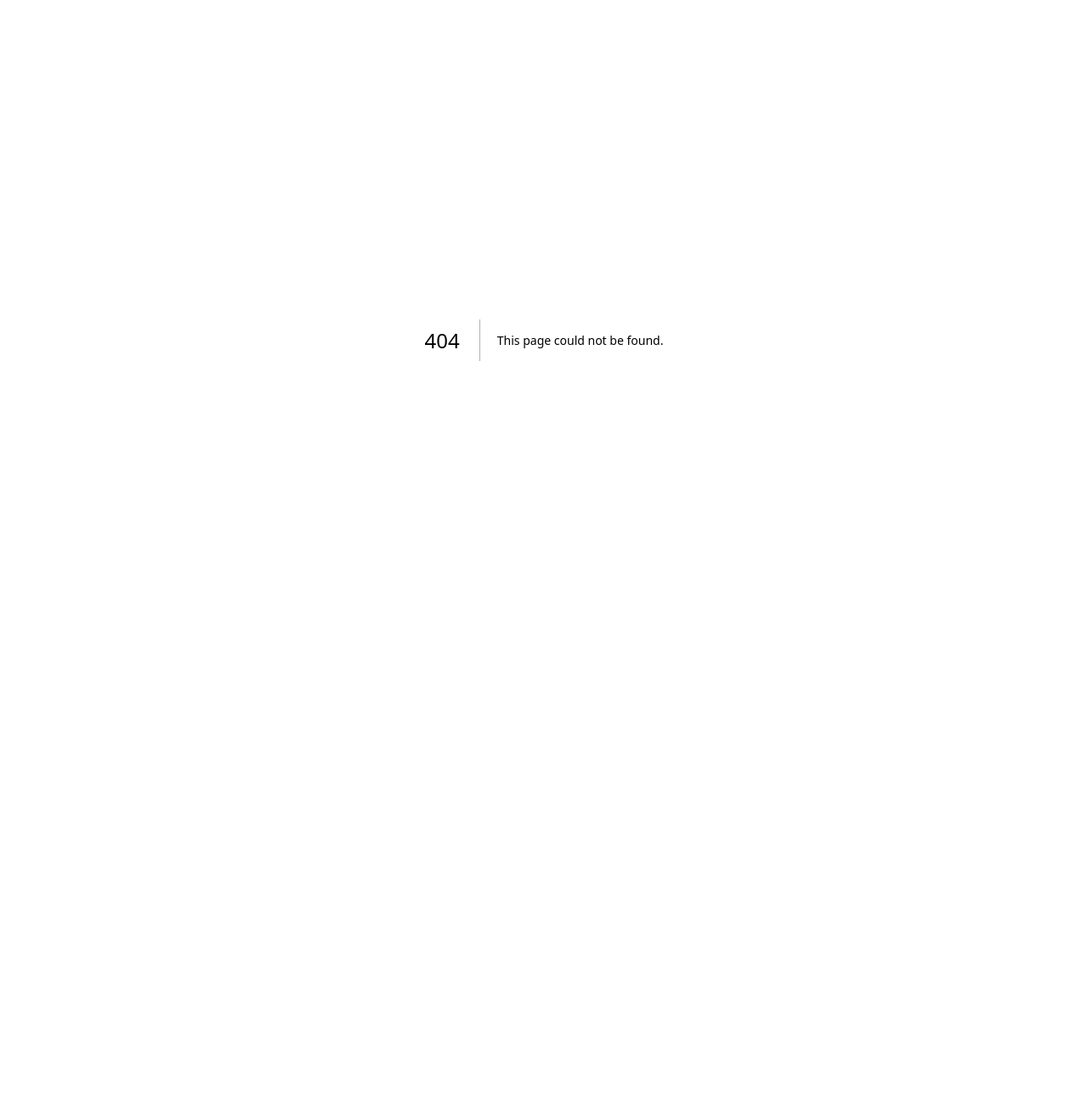
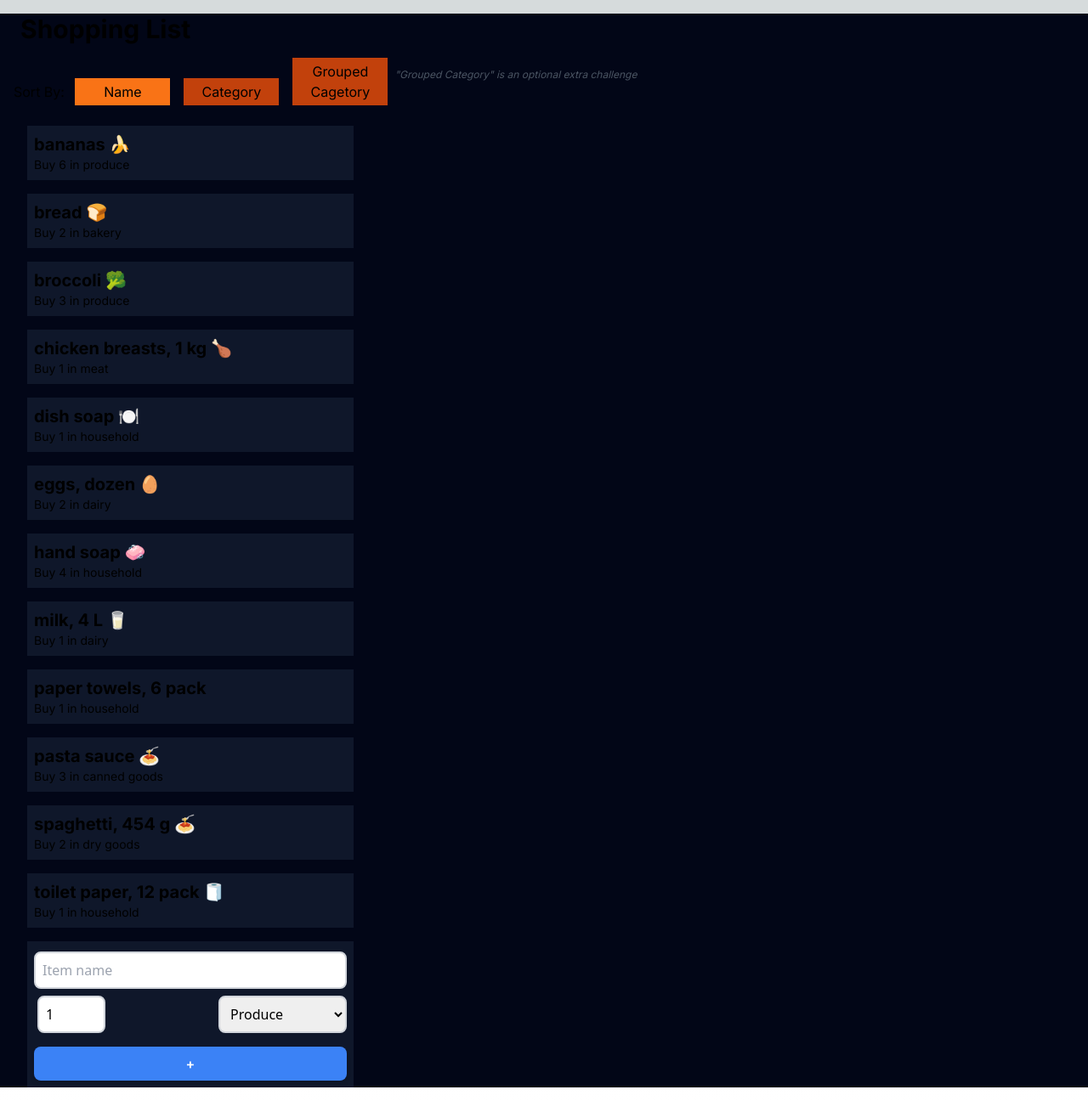
Before and after one commit to ericjrbarbosa/cprg306-assignments, a Next.js app: page /week-6 in a window 1280 px wide. Before the commit this address had no page. Shown: the whole page at 85% size. Before the commit the page ends 800 px from the top, so only its background shows below. Built offline with nearby package versions, Linux system fonts and the light colour scheme.

Commit message:
Added week 6 assignment

```diff
--- a/app/page.js
+++ b/app/page.js
@@ -17,6 +17,9 @@ export default function Home() {
         <li>
           <Link href={`/week-5`}>Week 5 Assignment</Link>
         </li>
+        <li>
+          <Link href={`/week-6`}>Week 6 Assignment</Link>
+        </li>
       </ul>
     </main>
   );
--- /dev/null
+++ b/app/week-6/item-list.js
@@ -0,0 +1,112 @@
+"use client";
+
+import Item from "./item";
+import { useState } from "react";
+
+function ItemList({ items }) {
+  const [sortBy, setSortBy] = useState("name");
+  const itemsGrouped = items.reduce((acc, item) => {
+    if (!acc[item.category]) {
+      acc[item.category] = [];
+    }
+
+    acc[item.category].push(item);
+
+    return acc;
+  }, {});
+
+  const sortItems = (items, sortBy) => {
+    const _items = [...items];
+
+    switch (sortBy) {
+      case "category":
+        _items.sort((a, b) => {
+          const catA = a.category.toUpperCase();
+          const catB = b.category.toUpperCase();
+
+          if (catA < catB) return -1;
+          if (catA > catB) return 1;
+          return 0;
+        });
+        break;
+
+      case "name":
+        _items.sort((a, b) => {
+          const nameA = a.name.toUpperCase();
+          const nameB = b.name.toUpperCase();
+
+          if (nameA < nameB) return -1;
+          if (nameA > nameB) return 1;
+          return 0;
+        });
+        break;
+    }
+
+    return _items;
+  };
+
+  return (
+    <>
+      <div>
+        <label>Sort By: </label>
+        <button
+          className={`${
+            sortBy === "name" ? "bg-orange-500" : "bg-orange-700"
+          } p-1 m-2 w-28`}
+          onClick={() => setSortBy("name")}>
+          Name
+        </button>
+        <button
+          className={`${
+            sortBy === "category" ? "bg-orange-500" : "bg-orange-700"
+          } p-1 m-2 w-28`}
+          onClick={() => setSortBy("category")}>
+          Category
+        </button>
+        <button
+          className={`${
+            sortBy === "category-group" ? "bg-orange-500" : "bg-orange-700"
+          } p-1 m-2 w-28`}
+          onClick={() => setSortBy("category-group")}>
+          Grouped Cagetory
+        </button>
+        <label className="absolute top-20 left-240  text-gray-600 text-xs italic">
+          "Grouped Category" is an optional extra challenge
+        </label>
+      </div>
+      <ul>
+        {sortBy === "category-group" &&
+          Object.keys(itemsGrouped)
+            .sort()
+            .map((key) => {
+              return (
+                <div key={key}>
+                  <h3 className="capitalize text-xl">{key}</h3>
+                  <ul>
+                    {sortItems(itemsGrouped[key], "name").map((item) => (
+                      <Item
+                        category={item.category}
+                        key={item.id}
+                        name={item.name}
+                        quantity={item.quantity}
+                      />
+                    ))}
+                  </ul>
+                </div>
+              );
+            })}
+        {sortBy !== "category-group" &&
+          sortItems(items, sortBy).map((item) => (
+            <Item
+              category={item.category}
+              key={item.id}
+              name={item.name}
+              quantity={item.quantity}
+            />
+          ))}
+      </ul>
+    </>
+  );
+}
+
+export default ItemList;
--- /dev/null
+++ b/app/week-6/item.js
@@ -0,0 +1,12 @@
+function Item({ name, quantity, category }) {
+  return (
+    <li className="p-2 m-4 bg-slate-900 max-w-sm">
+      <h2 className="text-xl font-bold">{name}</h2>
+      <div className="text-sm">
+        Buy {quantity} in {category}
+      </div>
+    </li>
+  );
+}
+
+export default Item;
--- /dev/null
+++ b/app/week-6/items.json
@@ -0,0 +1,74 @@
+[
+  {
+    "id": "1h2GJKH12gkHG31h1H",
+    "name": "milk, 4 L 🥛",
+    "quantity": 1,
+    "category": "dairy"
+  },
+  {
+    "id": "2KJH3k2j3H1k2J3K1H",
+    "name": "bread 🍞",
+    "quantity": 2,
+    "category": "bakery"
+  },
+  {
+    "id": "3h2KJH3k2j3H1k2J3",
+    "name": "eggs, dozen 🥚",
+    "quantity": 2,
+    "category": "dairy"
+  },
+  {
+    "id": "4k2J3K1H2GJKH12gk",
+    "name": "bananas 🍌",
+    "quantity": 6,
+    "category": "produce"
+  },
+  {
+    "id": "5H1h1H2KJH3k2j3H",
+    "name": "broccoli 🥦",
+    "quantity": 3,
+    "category": "produce"
+  },
+  {
+    "id": "6H1k2J3K1H2GJKH1",
+    "name": "chicken breasts, 1 kg 🍗",
+    "quantity": 1,
+    "category": "meat"
+  },
+  {
+    "id": "7gkHG31h1H2KJH3k",
+    "name": "pasta sauce 🍝",
+    "quantity": 3,
+    "category": "canned goods"
+  },
+  {
+    "id": "8j3H1k2J3K1H2GJK",
+    "name": "spaghetti, 454 g 🍝",
+    "quantity": 2,
+    "category": "dry goods"
+  },
+  {
+    "id": "9H12gkHG31h1H2KJ",
+    "name": "toilet paper, 12 pack 🧻",
+    "quantity": 1,
+    "category": "household"
+  },
+  {
+    "id": "10H3k2j3H1k2J3K1",
+    "name": "paper towels, 6 pack",
+    "quantity": 1,
+    "category": "household"
+  },
+  {
+    "id": "11k2J3K1H2GJKH12",
+    "name": "dish soap 🍽️",
+    "quantity": 1,
+    "category": "household"
+  },
+  {
+    "id": "12GJKH12gkHG31h1",
+    "name": "hand soap 🧼",
+    "quantity": 4,
+    "category": "household"
+  }
+]
--- /dev/null
+++ b/app/week-6/new-item.js
@@ -0,0 +1,87 @@
+"use client";
+
+import { useState } from "react";
+
+const NewItem = ({ onAddItem }) => {
+  const [name, setName] = useState("");
+  const [quantity, setQuantity] = useState(1);
+  const [category, setCategory] = useState("produce");
+
+  const categoryOptions = [
+    "Produce",
+    "Dairy",
+    "Bakery",
+    "Meat",
+    "Frozen Foods",
+    "Canned Goods",
+    "Dry Goods",
+    "Beverages",
+    "Snacks",
+    "Household",
+    "Other",
+  ];
+
+  const handelSubmit = (e) => {
+    e.preventDefault();
+
+    const item = { name, quantity, category };
+
+    onAddItem({ ...item, id: Date.now().toString() });
+
+    setName("");
+    setQuantity(1);
+    setCategory("produce");
+  };
+
+  return (
+    <form
+      className="p-2 m-4 bg-slate-900 text-black max-w-sm w-full"
+      onSubmit={handelSubmit}>
+      <div className="mb-2">
+        <input
+          className="w-full mt-1 border-2 border-gray-300 p-2 rounded-lg font-sans"
+          onChange={(event) => setName(event.target.value)}
+          placeholder="Item name"
+          required
+          type="text"
+          value={name}
+        />
+      </div>
+      <div className="flex justify-between">
+        <input
+          className="w-20 ml-1 border-2 border-gray-300 p-2 rounded-lg font-sans"
+          onChange={(event) => setQuantity(parseInt(event.target.value))}
+          max={99}
+          min={1}
+          required
+          type="number"
+          value={quantity}
+        />
+        <select
+          className="ml-1 border-2 border-gray-300 p-2 rounded-lg font-sans"
+          onChange={(event) => setCategory(event.target.value)}
+          value={category}>
+          <option
+            disabled
+            value={""}>
+            Category
+          </option>
+          {categoryOptions.map((categoryOption) => (
+            <option
+              key={categoryOption}
+              value={categoryOption.toLowerCase()}>
+              {categoryOption}
+            </option>
+          ))}
+        </select>
+      </div>
+      <button
+        className="w-full mt-4 py-2 px-4 bg-blue-500 text-white font-semibold rounded-lg shadow-md hover:bg-blue-700 focus:outline-none focus:ring-2 focus:ring-blue-400 focus:ring-opacity-75"
+        type="submit">
+        +
+      </button>
+    </form>
+  );
+};
+
+export default NewItem;
--- /dev/null
+++ b/app/week-6/page.js
@@ -0,0 +1,28 @@
+"use client";
+
+import React from "react";
+import ItemList from "./item-list";
+import NewItem from "./new-item";
+import itemsData from "./items.json";
+import { useState } from "react";
+
+function Page() {
+  const [items, setItems] = useState(itemsData);
+
+  const handleAddItem = (item) => {
+    console.log(item);
+    setItems([...items, item]);
+  };
+
+  return (
+    <main className="bg-slate-950">
+      <div className="m-4">
+        <h2 className="text-3xl font-bold m-2">Shopping List</h2>
+        <ItemList items={items} />
+        <NewItem onAddItem={handleAddItem} />
+      </div>
+    </main>
+  );
+}
+
+export default Page;
```
